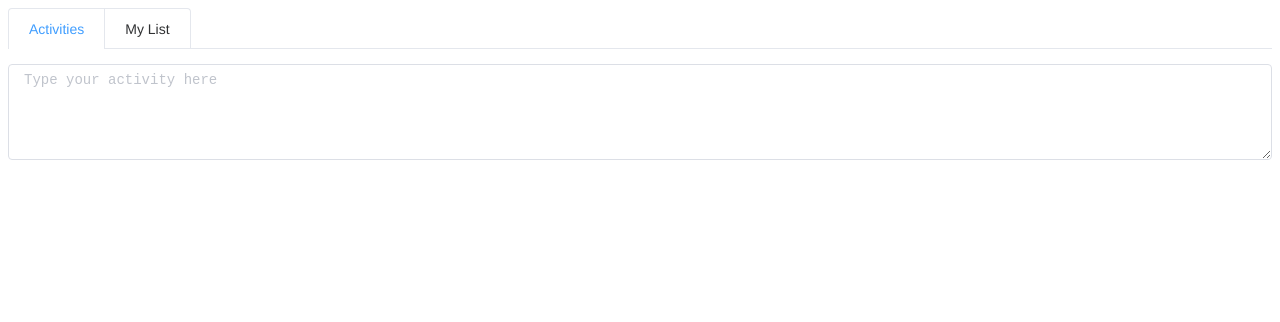
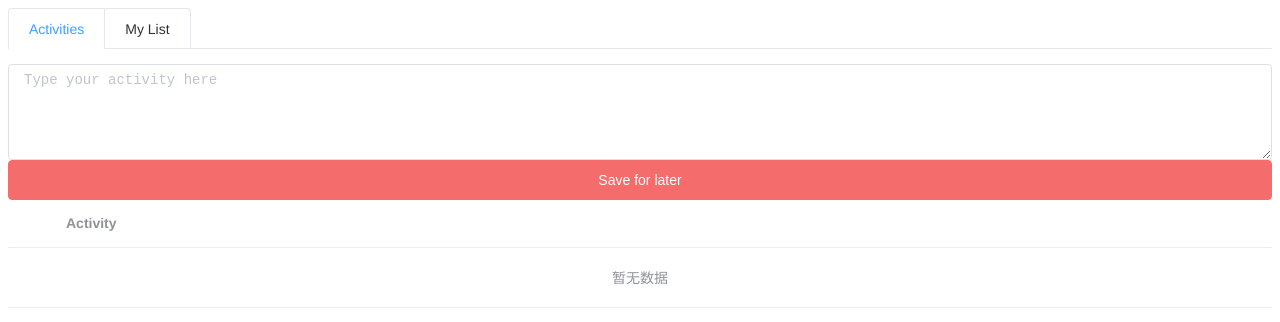
Before and after one commit to thisninja/bored-app, a Vue app in the folder bored-app/: page /my-list in a window 1280 px wide. Shown: the top 322 px of the page. Built offline with nearby package versions, Linux system fonts and the light colour scheme; no server answers.

Commit message:
add saving activity to activitiesList

```diff
--- a/bored-app/src/main.js
+++ b/bored-app/src/main.js
@@ -1,6 +1,9 @@
 import Vue from 'vue';
 
 import {
+  Button,
+  Table,
+  TableColumn,
   Input,
   Tabs,
   TabPane,
@@ -13,7 +16,8 @@ import router from './router';
 import store from './store';
 import './registerServiceWorker';
 
-[Input, Tabs, TabPane].forEach(el => Vue.use(el));
+[Button, Table, TableColumn, Input, Tabs, TabPane]
+  .forEach(el => Vue.use(el));
 
 Vue.prototype.$http = axios;
 
--- a/bored-app/src/store.js
+++ b/bored-app/src/store.js
@@ -10,9 +10,11 @@ export default new Vuex.Store({
   state: {
     activeTab: ACTIVITY,
     activity: '',
+    activitiesList: [],
   },
   getters: {
     activity: state => state.activity,
+    activitiesList: state => state.activitiesList,
   },
   mutations: {
     SET_ACTIVE_TAB(state, payload = ACTIVITY) {
@@ -26,6 +28,9 @@ export default new Vuex.Store({
     SET_ACTIVITY(state, payload) {
       state.activity = payload;
     },
+    SAVE_ACTIVITY_TO_LIST(state, payload) {
+      state.activitiesList.push(payload);
+    },
   },
   actions: {
     async fetchRandomActivity({ commit }) {
--- a/bored-app/src/views/Activity.vue
+++ b/bored-app/src/views/Activity.vue
@@ -6,6 +6,13 @@
       :placeholder="ACTIVITY_PLACEHOLDER_TEXT"
       v-model="currentActivity">
     </el-input>
+    <el-button
+      class="activity__button"
+      type="danger"
+      @click="handleSaveActivity"
+      >
+      {{ SAVE_FOR_LATER_TEXT }}
+    </el-button>
   </div>
 </template>
 
@@ -16,6 +23,7 @@ import {
 } from 'vuex';
 
 const INPUT_MIN_ROW_SIZE = 4;
+const SAVE_FOR_LATER_TEXT = 'Save for later';
 const ACTIVITY_PLACEHOLDER_TEXT = 'Type your activity here';
 
 export default {
@@ -23,12 +31,22 @@ export default {
   components: {},
   data() {
     return {
+      SAVE_FOR_LATER_TEXT,
       INPUT_MIN_ROW_SIZE,
       ACTIVITY_PLACEHOLDER_TEXT,
     };
   },
   methods: {
-    ...mapMutations(['SET_ACTIVITY']),
+    ...mapMutations([
+      'SET_ACTIVITY',
+      'SAVE_ACTIVITY_TO_LIST',
+    ]),
+    handleSaveActivity() {
+      this.SAVE_ACTIVITY_TO_LIST({
+        name: this.currentActivity,
+      });
+      this.SET_ACTIVITY('');
+    },
   },
   computed: {
     currentActivity: {
@@ -43,3 +61,11 @@ export default {
   },
 };
 </script>
+
+<style lang="scss" scoped>
+
+.activity__button {
+  width: 100%;
+}
+
+</style>
--- a/bored-app/src/views/MyList.vue
+++ b/bored-app/src/views/MyList.vue
@@ -1,11 +1,36 @@
 <template>
   <div class="my-list">
+   <el-table
+      :data="activitiesList"
+      style="width: 100%">
+    <el-table-column
+      type="index">
+    </el-table-column>
+      <el-table-column
+        prop="name"
+        :label="ACTIVITY">
+      </el-table-column>
+    </el-table>
   </div>
 </template>
 
 <script>
+import { mapGetters } from 'vuex';
+import {
+  ACTIVITY,
+} from '../constants';
+
+
 export default {
   name: 'MyList',
   components: {},
+  data() {
+    return {
+      ACTIVITY,
+    };
+  },
+  computed: {
+    ...mapGetters(['activitiesList']),
+  },
 };
 </script>
```
